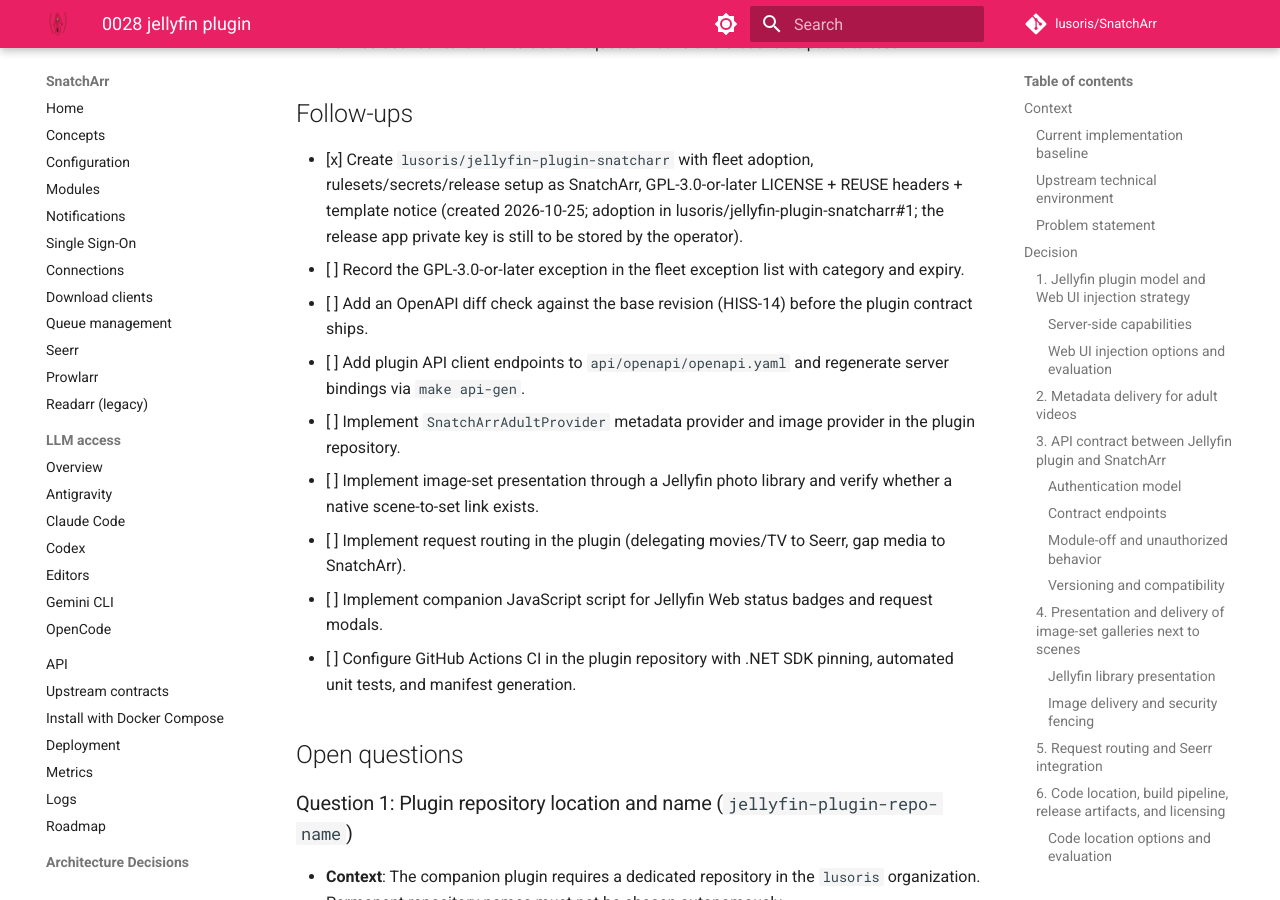
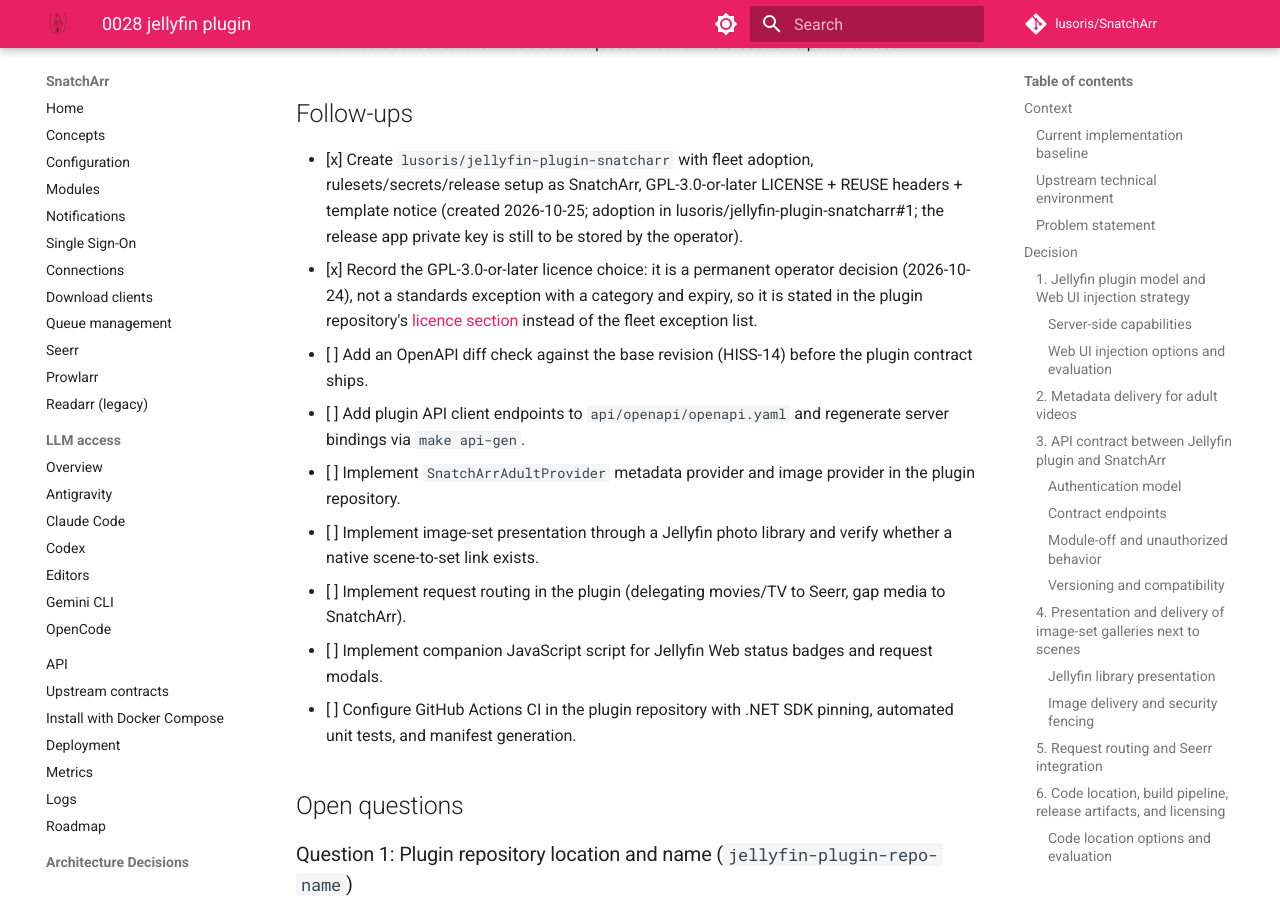
Before and after one commit to lusoris/SnatchArr, an MkDocs documentation site: the page built from docs/adr/0028-jellyfin-plugin.md, in a window 1280 px wide and 900 px high, scrolled down 14859 px. Built offline with MkDocs 1.6.1 and Material for MkDocs 9.7.7, drawn with Linux system fonts in a browser that asks for light colours; comment, search, counter and statistics services are not loaded.

Commit message:
docs(adr): record where ADR-0028 states the plugin licence choice
The GPL-3.0-or-later licence of the plugin is a permanent decision,
not a standards exception with a category and expiry, so the follow-up
points at the licence section of the plugin repository instead of the
fleet exception list.

Signed-off-by: lusoris <lusoris@proton.me>

```diff
--- a/docs/adr/0028-jellyfin-plugin.md
+++ b/docs/adr/0028-jellyfin-plugin.md
@@ -371,7 +371,7 @@
 ## Follow-ups
 
 - [x] Create `lusoris/jellyfin-plugin-snatcharr` with fleet adoption, rulesets/secrets/release setup as SnatchArr, GPL-3.0-or-later LICENSE + REUSE headers + template notice (created 2026-10-25; adoption in lusoris/jellyfin-plugin-snatcharr#1; the release app private key is still to be stored by the operator).
-- [ ] Record the GPL-3.0-or-later exception in the fleet exception list with category and expiry.
+- [x] Record the GPL-3.0-or-later licence choice: it is a permanent operator decision (2026-10-24), not a standards exception with a category and expiry, so it is stated in the plugin repository's [licence section](https://github.com/lusoris/jellyfin-plugin-snatcharr#licence) instead of the fleet exception list.
 - [ ] Add an OpenAPI diff check against the base revision (HISS-14) before the plugin contract ships.
 - [ ] Add plugin API client endpoints to `api/openapi/openapi.yaml` and regenerate server bindings via `make api-gen`.
 - [ ] Implement `SnatchArrAdultProvider` metadata provider and image provider in the plugin repository.
```
